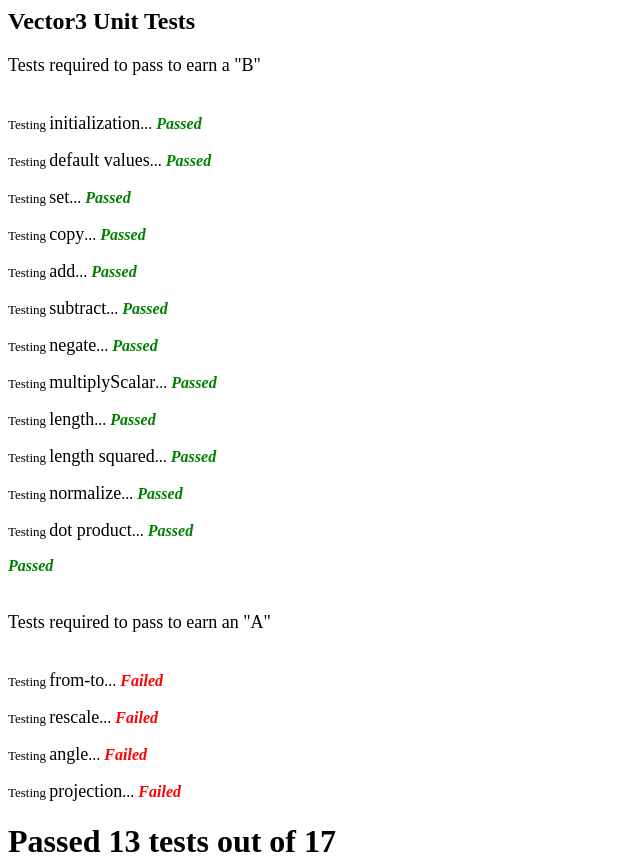
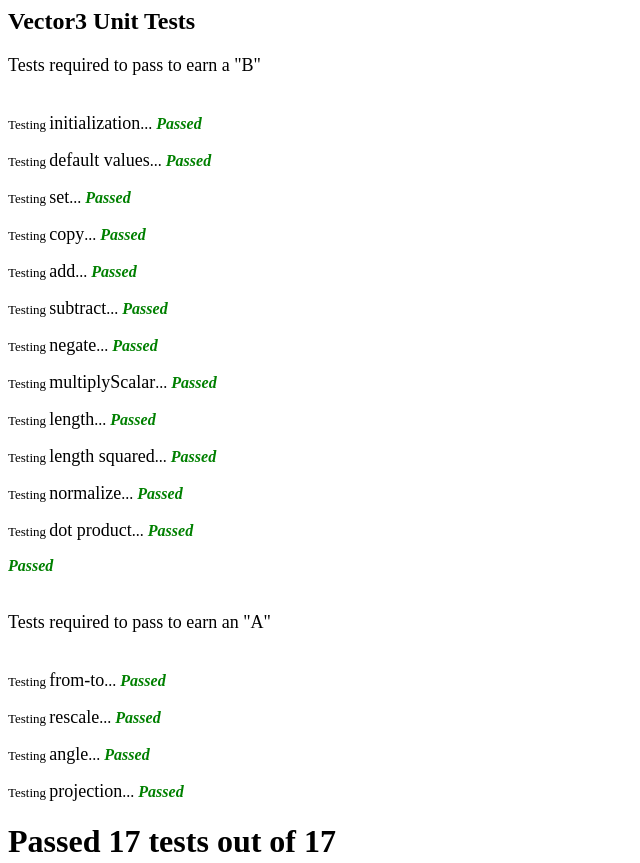
Before and after one commit to rudycacho/CST-325-2-Rudy-CachoHernandez, a plain HTML site: page Week 2/test/test-vector3.html in a window 1280 px wide. Shown: the top 863 px of the page, without its empty margins (0-640 px from the left). Drawn offline with Linux system fonts and the light colour scheme.

Commit message:
A PORTION COMPLETE!

```diff
--- a/Week 2/math/vector3.js
+++ b/Week 2/math/vector3.js
@@ -131,11 +131,18 @@ Vector3.prototype = {
     }
     // todo - return the vector that goes from "fromPoint" to "toPoint"
     //        NOTE - "fromPoint" and "toPoint" should not be altered
+    const x = toPoint.x - fromPoint.x;
+    const y = toPoint.y - fromPoint.y;
+    const z = toPoint.z - fromPoint.z;
+    return new Vector3(x, y, z);
   },
 
   //-----------------------------------------------------------------------------
   rescale: function(newScale) {
     // todo - Change this vector's length to be newScale
+    const currentScale = this.length();
+    const scaleFactor = newScale / currentScale;
+    this.multiplyScalar(scaleFactor);
     return this;
   },
 
@@ -143,7 +150,11 @@ Vector3.prototype = {
   angle: function(v1, v2) {
     // todo - calculate the angle in degrees between vectors v1 and v2. Do NOT
     //        change any values on the vectors themselves
-    return 0;
+    const dot1= v1.dot(v2);
+    const l1 = v1.length();
+    const l2 = v2.length();
+    const angle = (Math.acos((dot1)/(l1 * l2))) * 180/Math.PI;
+    return angle;
   },
 
   //-----------------------------------------------------------------------------
@@ -152,6 +163,16 @@ Vector3.prototype = {
     //        but whose length is the projection of "vectorToProject" onto "otherVector"
     //        NOTE - "vectorToProject" and "otherVector" should NOT be altered (i.e. use clone)
     //        See "Vector Projection Slides" under "Extras" for more info.
+    var clonedVector = otherVector.clone();
+    const dotProduct = vectorToProject.dot(clonedVector);
+    const magnitude = otherVector.length();
+    const scalar = (dotProduct / (magnitude*magnitude));
+    clonedVector = clonedVector.multiplyScalar(scalar);
+    console.log(dotProduct);
+    console.log(magnitude);
+    console.log(scalar)
+    console.log(clonedVector);
+    return clonedVector;
 
   }
 };
```
Also changed, not shown: Week 2/test/test-vector3.html (+1 -1 lines).
